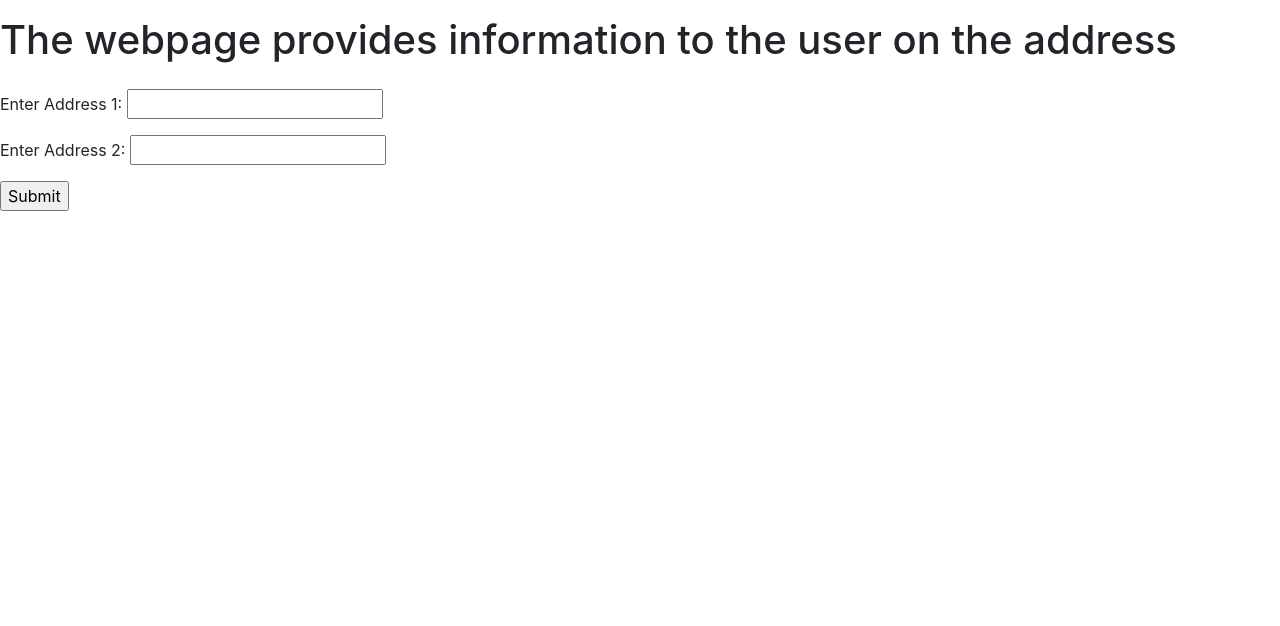
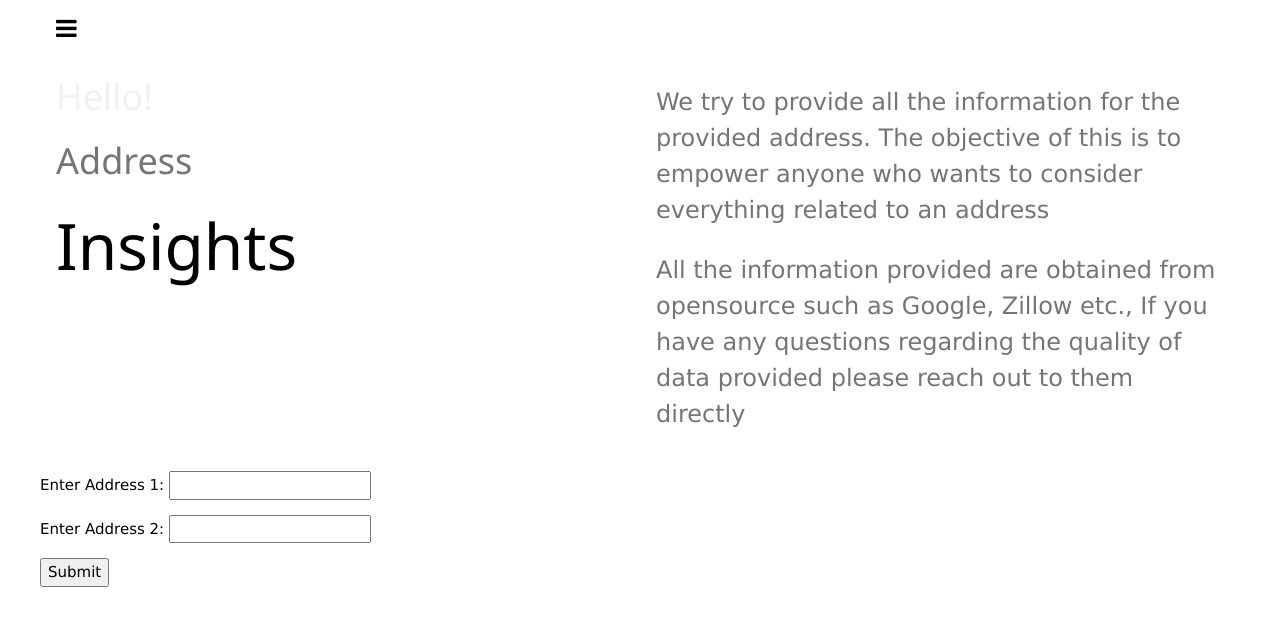
Before and after one commit to DLtech456/MapIT, a Flask app: page / in a window 1280 px wide. Shown: the top 626 px of the page. Run offline with Flask 2, Linux system fonts and the light colour scheme; some libraries are stand-ins or nearby versions.

Commit message:
Updates to the page

```diff
--- a/src/templates/base.html
+++ b/src/templates/base.html
@@ -1,25 +1,15 @@
+
 <!DOCTYPE html>
-<html lang="en">
-<head>
-    <meta charset="UTF-8">
-    <title>Peek at address</title>
+<html>
+<title>W3.CSS Template</title>
+<meta charset="UTF-8">
+<meta name="viewport" content="width=device-width, initial-scale=1">
+<link rel="stylesheet" href="https://www.w3schools.com/w3css/4/w3.css">
+<link rel="stylesheet" href="https://cdnjs.cloudflare.com/ajax/libs/font-awesome/4.7.0/css/font-awesome.min.css">
+<body class="w3-content" style="max-width:1200px">
 
+    {% block content %}
 
-    <p></p>
-    <h1>The webpage provides information to the user on the address</h1>
-    <p></p>
-
-    <!-- Bootstrap -->
-    <link rel="stylesheet" href="https://stackpath.bootstrapcdn.com/bootstrap/4.1.1/css/bootstrap.min.css" integrity="sha384-WskhaSGFgHYWDcbwN70/dfYBj47jz9qbsMId/iRN3ewGhXQFZCSftd1LZCfmhktB" crossorigin="anonymous">
-    <link rel="stylesheet" href="{{ url_for('static', filename='css/main.css') }}"/>
-    <script src="https://code.jquery.com/jquery-3.3.1.slim.min.js" integrity="sha384-q8i/X+965DzO0rT7abK41JStQIAqVgRVzpbzo5smXKp4YfRvH+8abtTE1Pi6jizo" crossorigin="anonymous"></script>
-    <script src="https://cdnjs.cloudflare.com/ajax/libs/popper.js/1.14.3/umd/popper.min.js" integrity="sha384-ZMP7rVo3mIykV+2+9J3UJ46jBk0WLaUAdn689aCwoqbBJiSnjAK/l8WvCWPIPm49" crossorigin="anonymous"></script>
-    <script src="https://stackpath.bootstrapcdn.com/bootstrap/4.1.1/js/bootstrap.min.js" integrity="sha384-smHYKdLADwkXOn1EmN1qk/HfnUcbVRZyYmZ4qpPea6sjB/pTJ0euyQp0Mk8ck+5T" crossorigin="anonymous"></script>
-
-</head>
-<body>
-{% block content %}
-
-{% endblock %}
-</body>
+    {% endblock %}
+  </body>
 </html>
--- a/src/templates/homepg.html
+++ b/src/templates/homepg.html
@@ -1,5 +1,26 @@
 {% extends "base.html" %}
 {% block content %}
+
+
+<div class="w3-panel">
+  <i class="w3-xlarge fa fa-bars"></i>
+</div>
+<!-- First Grid: Logo & About -->
+<div class="w3-row">
+<div class="w3-half w3-container">
+  <h1 class="w3-xxlarge w3-text-light-grey">Hello!</h1>
+  <h1 class="w3-xxlarge w3-text-grey">Address</h1>
+  <h1 class="w3-jumbo">Insights</h1>
+</div>
+<div class="w3-half w3-container w3-xlarge w3-text-grey">
+  <p class="">We try to provide all the information for
+    the provided address. The objective of this is to empower
+    anyone who wants to consider everything related to an address</p>
+  <p>All the information provided are obtained from opensource such as Google, Zillow etc., If you have any questions regarding the quality of data provided please reach out to them directly</p>
+</div>
+</div>
+
+
     <form id="entry-form" action="/profile" method="post">
         <p></p>
         Enter Address 1: <input type="text" id="City,State" name="StCty1">
```
